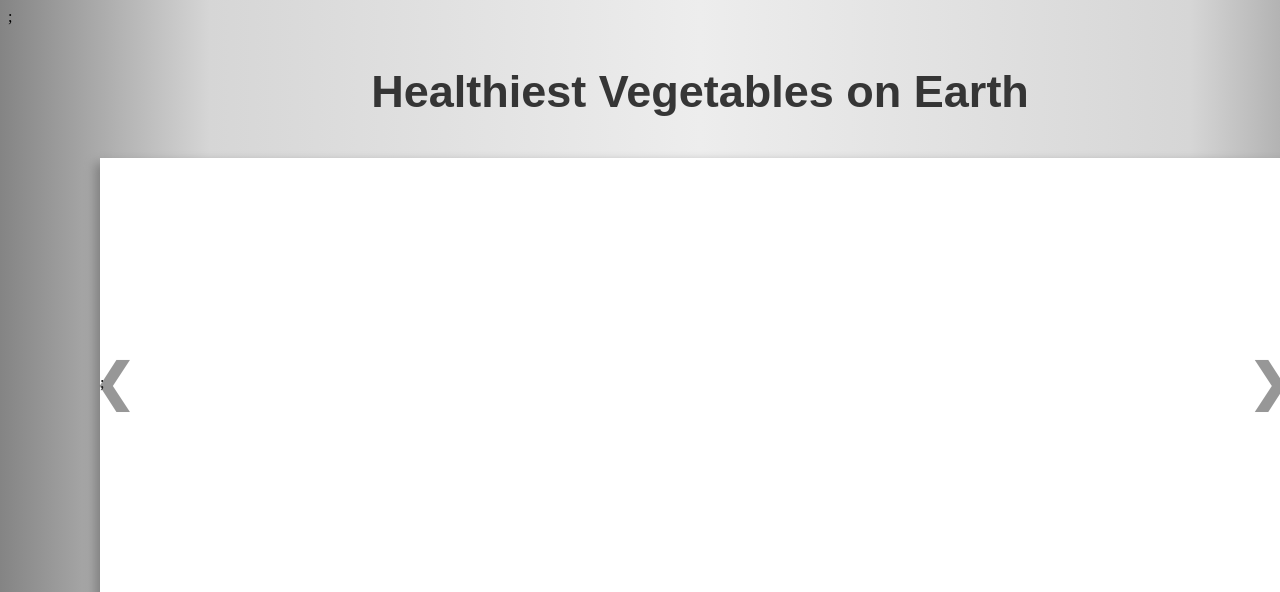
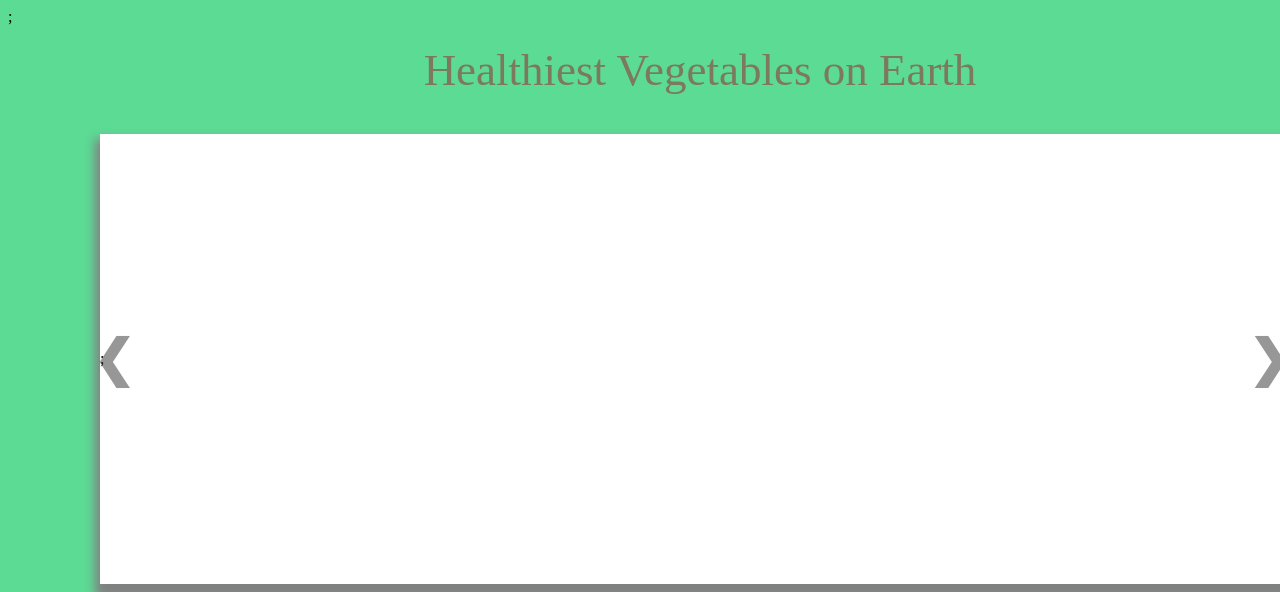
Before and after one commit to Tibbor/My-first-web-application, a plain HTML site: page index.html in a window 1280 px wide. Shown: the top 592 px of the page. Drawn offline with Linux system fonts and the light colour scheme.

Commit message:
some additional styling in css

```diff
--- a/styles.css
+++ b/styles.css
@@ -3,18 +3,16 @@ html{
     display: block;
     margin-right: auto;
     margin-left: auto;
-    background: #848484;
-    background: -moz-linear-gradient(left,  #848484 0%, #d6d6d6 15%, #ededed 50%, #d6d6d6 85%, #848484 100%); /* FF3.6-15 */
-    background: -webkit-linear-gradient(left,  #848484 0%,#d6d6d6 15%,#ededed 50%,#d6d6d6 85%,#848484 100%); /* Chrome10-25,Safari5.1-6 */
-    background: linear-gradient(to right,  #848484 0%,#d6d6d6 15%,#ededed 50%,#d6d6d6 85%,#848484 100%); /* W3C, IE10+, FF16+, Chrome26+, Opera12+, Safari7+ */
-    filter: progid:DXImageTransform.Microsoft.gradient( startColorstr='#848484', endColorstr='#848484',GradientType=1 ); /* IE6-9 */
+    background: #5cdb95
 }
 h1{
+    color: #7c795d;
+    font-family: 'Trocchi', serif;
     font-size: 45px;
-    font-family: 'Josefin Sans', sans-serif;
-    color: rgba(32, 31, 31, 0.89);
+    font-weight: normal;
+    line-height: 48px;
     text-align : center;
-    margin-top:40px;
+    margin-top: 20px;
 }
 #viewer{
     width: 1200px;
```
